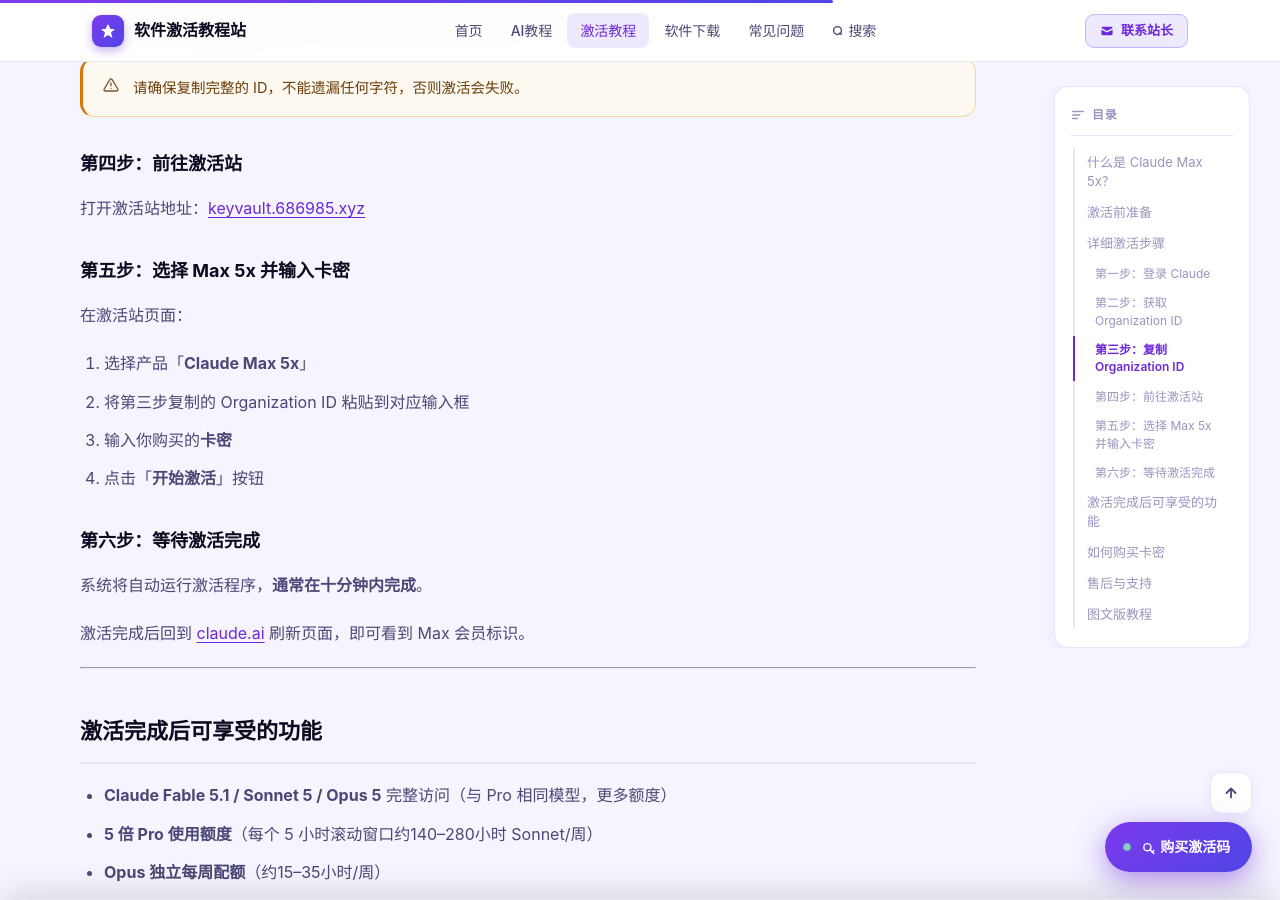
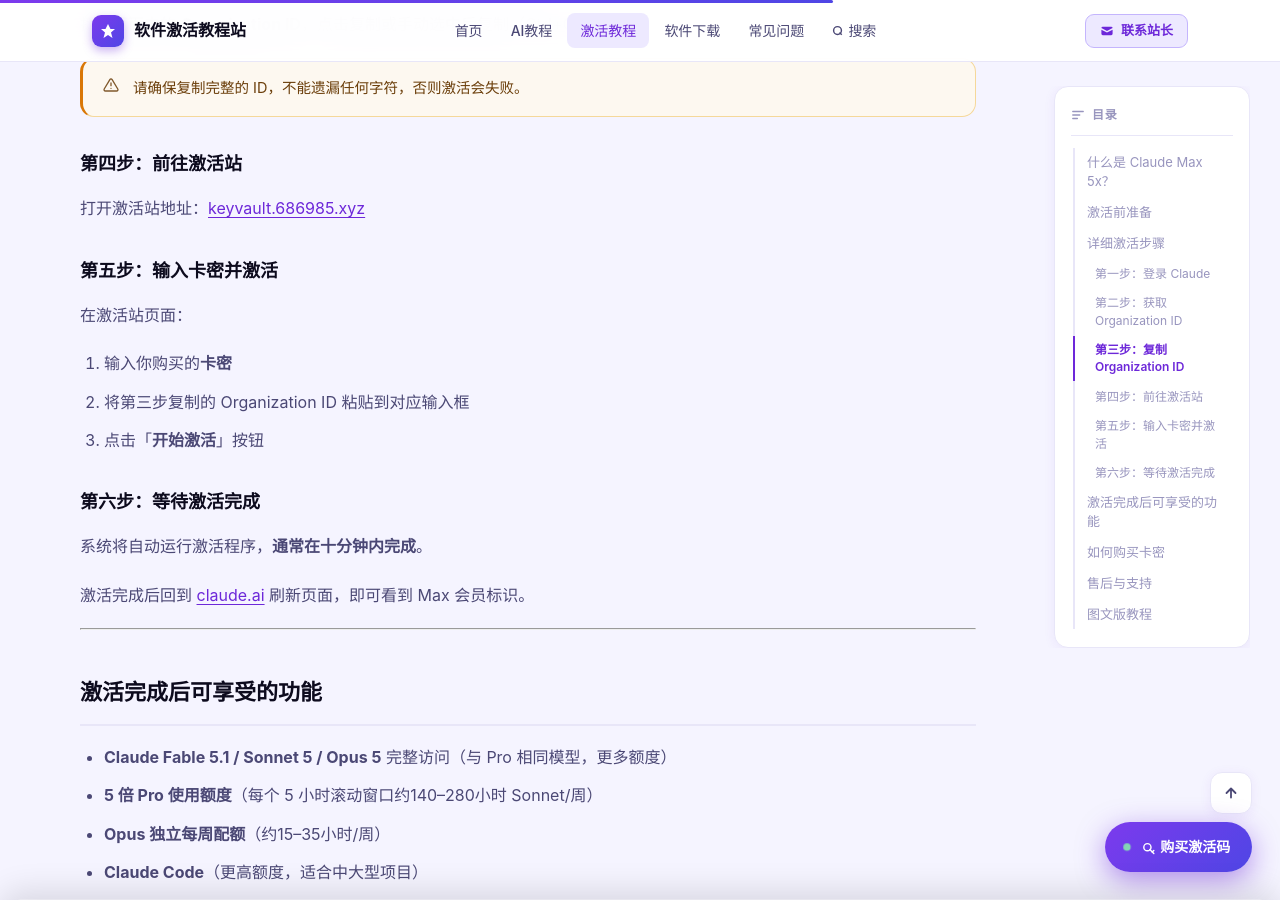
Before and after one commit to leo11hang/Kilian.github.io, a Jekyll site: the page built from _posts/2026-09-02-Claude Max 5x.md, in a window 1280 px wide and 900 px high, scrolled down 2530 px. Built offline with Jekyll 4.4.1, drawn with Linux system fonts in a browser that asks for light colours; some of the changed text lies outside the part shown.

Commit message:
Update 2026-09-02-Claude Max 5x.md

```diff
--- a/_posts/2026-09-02-Claude Max 5x.md
+++ b/_posts/2026-09-02-Claude Max 5x.md
@@ -64,14 +64,13 @@
 
 打开激活站地址：[keyvault.686985.xyz](https://keyvault.686985.xyz)
 
-### 第五步：选择 Max 5x 并输入卡密
+### 第五步：输入卡密并激活
 
 在激活站页面：
 
-1. 选择产品「**Claude Max 5x**」
+1. 输入你购买的**卡密**
 2. 将第三步复制的 Organization ID 粘贴到对应输入框
-3. 输入你购买的**卡密**
-4. 点击「**开始激活**」按钮
+3. 点击「**开始激活**」按钮
 
 ### 第六步：等待激活完成
 
```
